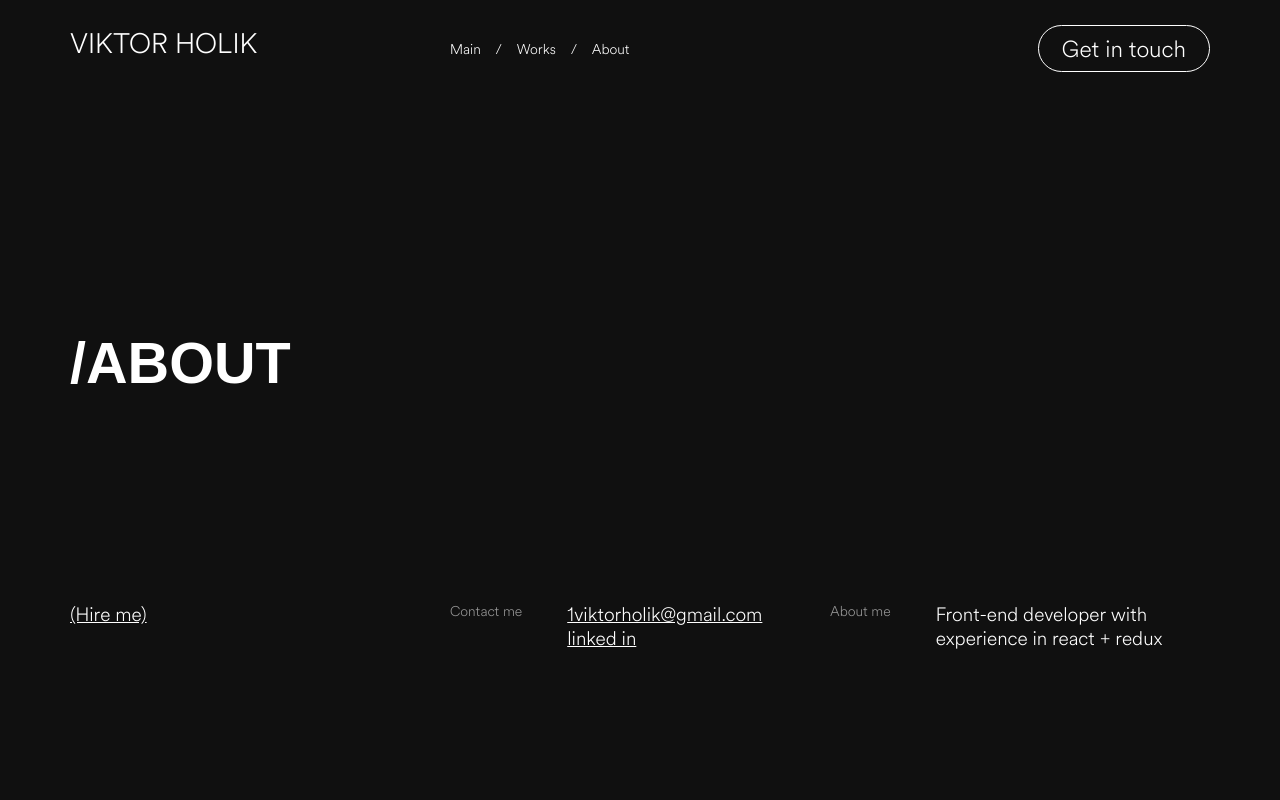
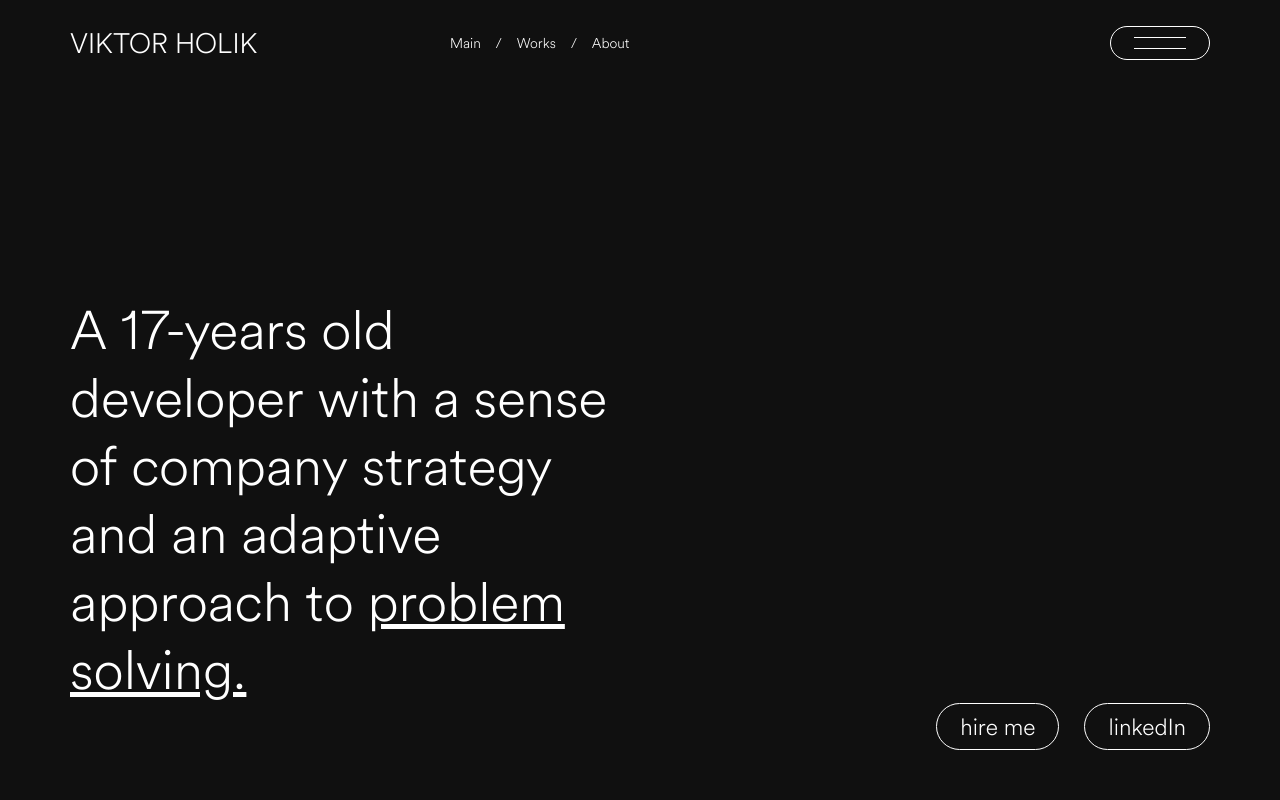
Before and after one commit to vholik/vholik-portfolio, a Next.js app: page /about in a window 1280 px wide. Shown: the top 800 px of the page. Built offline with nearby package versions, Linux system fonts and the light colour scheme.

Commit message:
edit css

```diff
--- a/pages/about.tsx
+++ b/pages/about.tsx
@@ -5,46 +5,37 @@ import ArrowUp from "./images/arrow-up.svg";
 import Image from "next/image";
 import Header from "./components/Header";
 import { motion } from "framer-motion";
+import { HomeStyling } from "../styles/Home";
+import Head from "next/head";
 
 function About() {
   return (
     <AboutStyling>
+      <Head>
+        <title>Viktor Holik portfolio</title>
+        <meta name="description" content="Generated by create next app" />
+        <link rel="icon" href="/favicon.ico" />
+      </Head>
       <main>
         <Header />
         <div className="main">
           <div className="container">
-            <h1 className="main__title">/About</h1>
+            <div className="main__title">
+              A 17-years old developer with a sense of company strategy and an
+              adaptive approach to{" "}
+              <span className="highlight">problem solving.</span>
             </div>
-        </div>
-        <div className="navbar">
-          <div className="container">
-            <div className="navbar__wrapper">
-              <div className="navbar-item">
-                <p className="link">(Hire me)</p>
-              </div>
-              <div className="navbar-item">
-                <p className="navbar-item__header">Contact me</p>
-                <div className="right">
-                  <a href="mailto:1viktorholik@gmail.com">
-                    <p className="link">1viktorholik@gmail.com</p>
+            <div className="button-wrapper">
+              <a href="mailto:1viktorholik@gmail.com?subject=Hey Viktor, I want to propose you a work">
+                <button className="button">hire me</button>
               </a>
               <a
                 href="https://www.linkedin.com/in/viktorholik/"
                 target="_blank"
                 rel="noreferrer"
               >
-                    <p className="link">linked in</p>
+                <button className="button">linkedIn</button>
               </a>
-                </div>
-              </div>
-              <div className="navbar-item">
-                <p className="navbar-item__header">About me</p>
-                <div className="right">
-                  <p className="about-me">
-                    Front-end developer with experience in react + redux
-                  </p>
-                </div>
-              </div>
             </div>
           </div>
         </div>
--- a/pages/components/Footer.tsx
+++ b/pages/components/Footer.tsx
@@ -62,8 +62,8 @@ function Footer() {
                   rel="noreferrer"
                 >
                   <p className="nav-link">
-                    via: <span className="link">linked in</span>
-                  </p>{" "}
+                    link: <span className="link">linked in</span>
+                  </p>
                 </a>
               </div>
               <div className="col">
@@ -77,16 +77,31 @@ function Footer() {
               </div>
               <div className="col">
                 <p className="nav-link">
-                  <span className="link">Behance</span>
+                  <a
+                    href="https://www.linkedin.com/in/viktorholik/"
+                    target="_blank"
+                    rel="noreferrer"
+                  >
+                    <span className="link">LinkedIn</span>
+                  </a>
                 </p>
                 <p className="nav-link">
-                  <span className="link">Instagram</span>
+                  <a
+                    href="https://github.com/vholik"
+                    target="_blank"
+                    rel="noreferrer"
+                  >
+                    <span className="link">Github</span>
+                  </a>
                 </p>
                 <p className="nav-link">
-                  <span className="link">Facebook</span>
-                </p>
-                <p className="nav-link">
-                  <span className="link">LinkedIn</span>
+                  <a
+                    href="https://www.instagram.com/imzape/"
+                    target="_blank"
+                    rel="noreferrer"
+                  >
+                    <span className="link">Instagram</span>
+                  </a>
                 </p>
               </div>
             </div>
--- a/pages/components/Header.tsx
+++ b/pages/components/Header.tsx
@@ -33,7 +33,13 @@ function Header() {
               {/* <p className="menu" onClick={() => dispatch(showMenu())}>
                 MENU
               </p> */}
-              <button className="menu button">Get in touch</button>
+              <button
+                className="menu button"
+                onClick={() => dispatch(showMenu())}
+              >
+                <div className="menu-line"></div>
+                <div className="menu-line"></div>
+              </button>
             </div>
           </div>
         </div>
--- a/styles/About.ts
+++ b/styles/About.ts
@@ -4,10 +4,34 @@ import { motion } from "framer-motion";
 export const AboutStyling = styled(motion.div)`
   main {
     height: 100vh;
-    padding: 25px 0 150px 0;
+    background-repeat: no-repeat;
+    z-index: 0;
+    background-size: cover;
+    padding: 25px 0 50px 0;
     display: flex;
     flex-direction: column;
     justify-content: space-between;
+    position: relative;
+    .button-wrapper {
+      display: flex;
+      justify-content: end;
+      gap: 25px;
+    }
+    .main-wrapper {
+      display: flex;
+      flex-direction: column;
+      justify-content: space-between;
+      height: 100vh;
+    }
+    video {
+      object-fit: cover;
+      opacity: 0.3;
+      position: absolute;
+      top: 0;
+      z-index: -10;
+      min-width: 100%;
+      height: 100%;
+    }
     .header {
       &__inner {
         display: grid;
@@ -28,53 +52,44 @@ export const AboutStyling = styled(motion.div)`
           align-items: center;
           gap: 15px;
           font-size: 14px;
-        }
-        .header__description {
-          font-size: 14px;
+          .nav-link {
+            cursor: pointer;
+          }
         }
         .menu {
-          text-decoration: underline;
-          cursor: pointer;
-          font-size: 14px;
+          padding-bottom: 10px;
+          padding-top: 10px;
+          &:hover .menu-line {
+            background-color: var(--dark);
+          }
+          .menu-line {
+            height: 1px;
+            width: 52px;
+            background-color: var(--light);
+            transition: background 0.3s linear;
+            &:nth-child(2) {
+              margin-top: 10px;
+            }
+          }
         }
       }
     }
     .main {
       &__title {
-        font-family: var(--title);
-        text-transform: uppercase;
-        font-weight: 500;
-        font-size: 4.5vw;
-        font-weight: 800;
-        margin-top: 4vw;
+        /* font-family: var(--title); */
+        font-size: 54px;
+        font-family: "Circular Air Light", serif;
         color: var(--light);
-      }
-    }
-    .navbar {
-      .navbar__wrapper {
-        color: var(--light);
-        display: grid;
-        grid-template-columns: 1fr 1fr 1fr;
-      }
-      .navbar-item {
-        display: flex;
-        gap: 45px;
-        .about-me {
-          font-size: 1.5vw;
-        }
-        .link {
+        width: 50%;
+        .highlight {
           text-decoration: underline;
-          font-size: 1.5vw;
-        }
-        &__header {
-          font-size: 14px;
-          color: rgba(241, 241, 241, 0.6);
-          min-width: fit-content;
+          color: var(--light) !important;
         }
       }
     }
   }
   #about {
+    margin-top: 100px;
     .container {
       display: grid;
       grid-template-columns: 1fr 1fr 1fr;
--- a/styles/Home.ts
+++ b/styles/Home.ts
@@ -193,13 +193,21 @@ export const HomeStyling = styled(motion.div)`
             cursor: pointer;
           }
         }
-        .header__description {
-          font-size: 14px;
-        }
         .menu {
-          text-decoration: underline;
-          font-size: 14px;
-          cursor: pointer;
+          padding-bottom: 10px;
+          padding-top: 10px;
+          &:hover .menu-line {
+            background-color: var(--dark);
+          }
+          .menu-line {
+            height: 1px;
+            width: 52px;
+            background-color: var(--light);
+            transition: background 0.3s linear;
+            &:nth-child(2) {
+              margin-top: 10px;
+            }
+          }
         }
       }
     }
@@ -214,50 +222,13 @@ export const HomeStyling = styled(motion.div)`
           text-decoration: underline;
           color: var(--light) !important;
         }
-        &__line {
-          width: 60%;
-          height: 1px;
-          border-top: 1px solid var(--light);
-          opacity: 0.6;
-        }
-        &__inner {
-          display: flex;
-          align-items: center;
-          justify-content: space-between;
-        }
-        .last-text-line {
-          text-align: end;
-        }
-      }
-    }
-    .navbar {
-      .navbar__wrapper {
-        color: var(--light);
-        display: grid;
-        grid-template-columns: 1fr 1fr 1fr;
-      }
-      .navbar-item {
-        display: flex;
-        gap: 45px;
-        .about-me {
-          font-size: 1.5vw;
-        }
-        .link {
-          text-decoration: underline;
-          font-size: 1.5vw;
-        }
-        &__header {
-          font-size: 14px;
-          color: rgba(241, 241, 241, 0.6);
-          min-width: fit-content;
-        }
       }
     }
   }
   #body {
     position: relative;
     background-color: var(--dark);
-    border-radius: 100px 100px 0 0;
+    /* border-radius: 100px 100px 0 0; */
   }
   .about {
     padding-top: 200px;
```
Also changed, not shown: pages/index.tsx (+7 -27 lines), pages/works.tsx (+13 -27 lines), styles/Case.ts (+20 -9 lines), styles/Works.ts (+41 -35 lines). Lines whose indentation alone changed are shown as unchanged.
